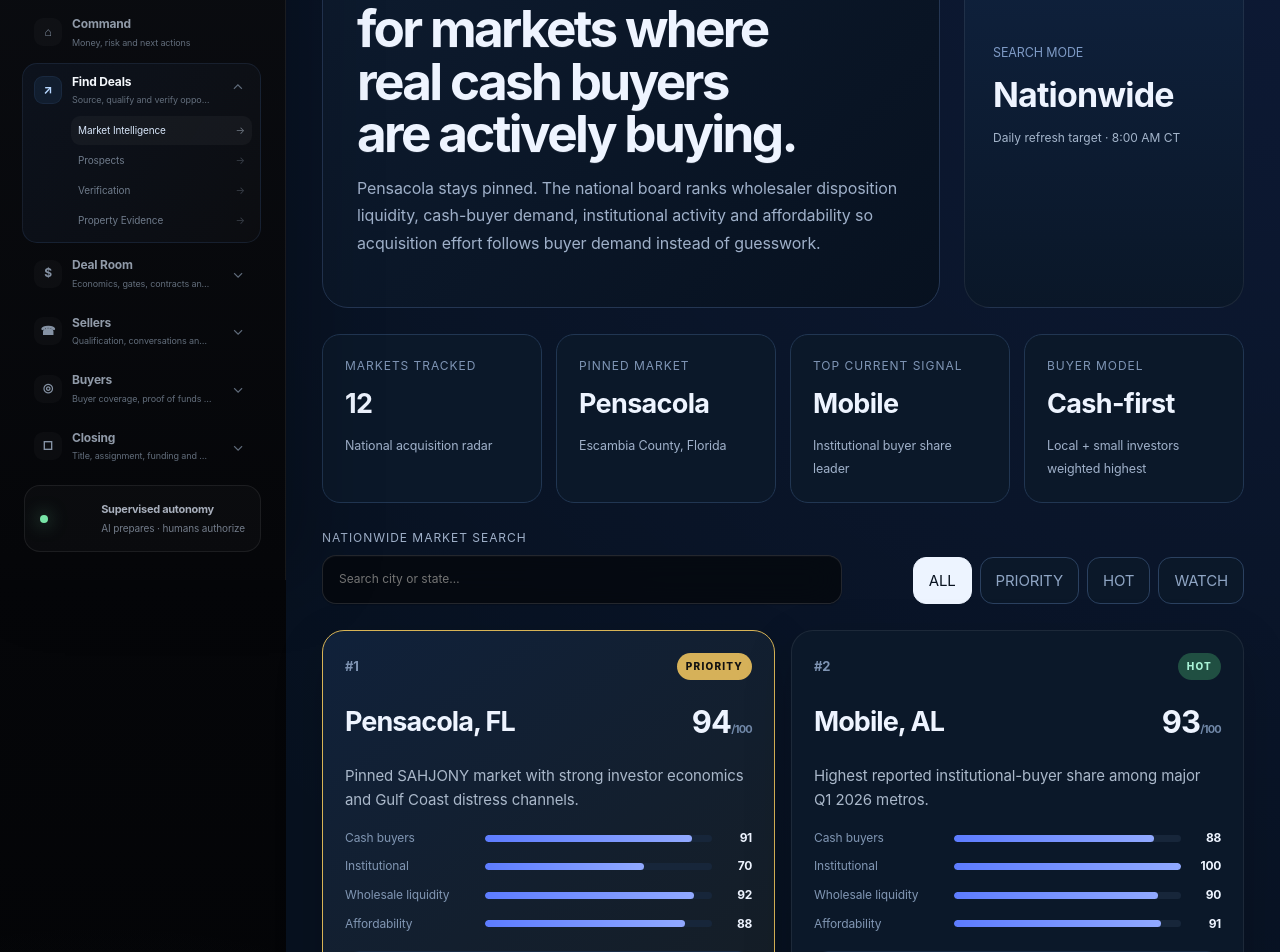
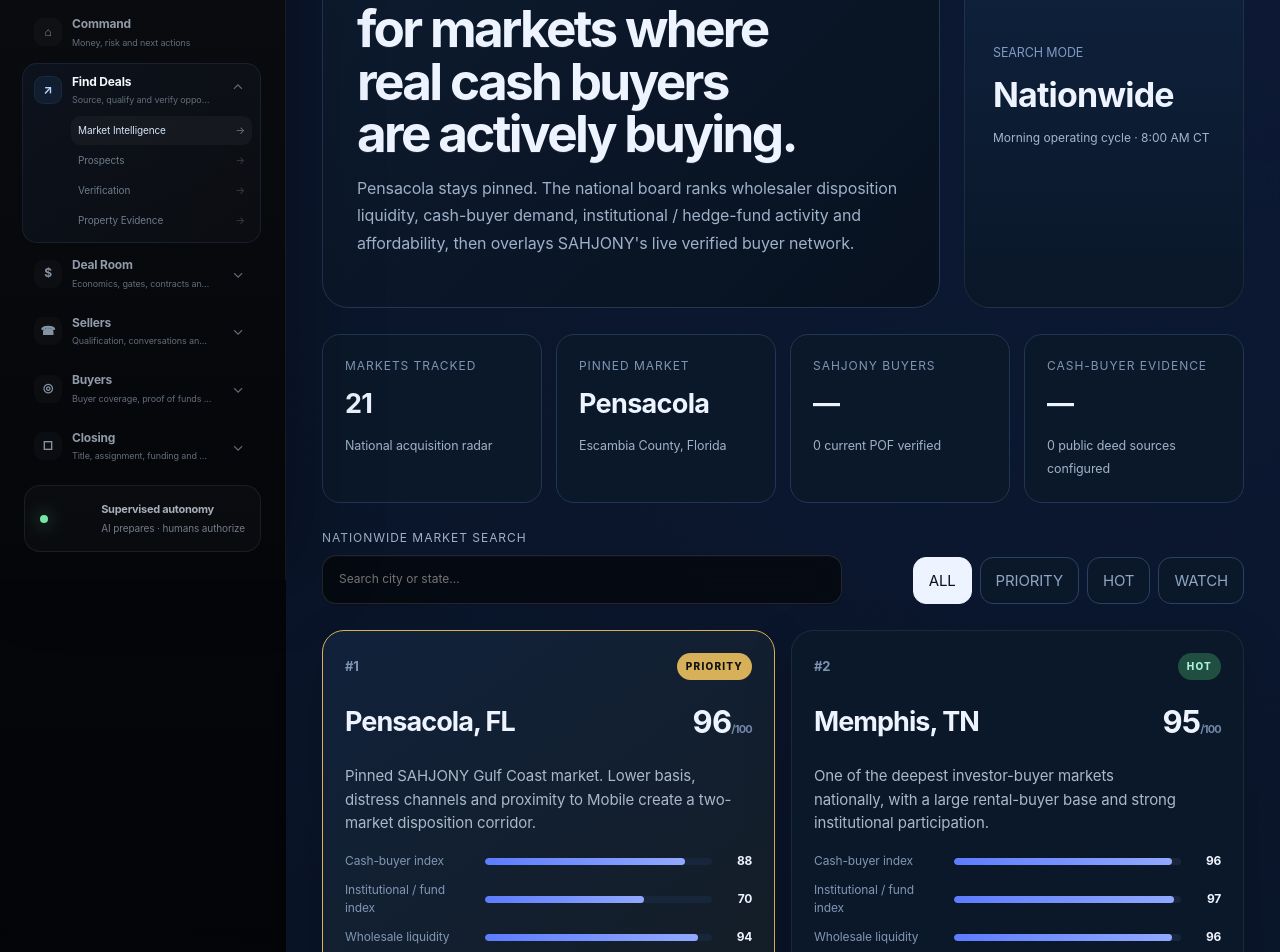
Before and after one commit to SAHJONY/Wholesale--ops-app, a Next.js app in the folder frontend/: page /owner/market-intelligence in a window 1280 px wide. Shown: the part 220-1172 px from the top of the page. Built offline with nearby package versions, Linux system fonts and the light colour scheme; no server answers.

Commit message:
expand nationwide market intelligence and live buyer overlay

```diff
--- a/frontend/app/owner/market-intelligence/page.tsx
+++ b/frontend/app/owner/market-intelligence/page.tsx
@@ -1,6 +1,6 @@
 'use client';
 
-import { useMemo, useState } from 'react';
+import { useEffect, useMemo, useState } from 'react';
 import styles from './market-intelligence.module.css';
 
 type Market = {
@@ -17,19 +17,47 @@
   source: string;
 };
 
+type BuyerDirectory = {
+  summary?: {
+    total_buyers?: number;
+    localized_buyers?: number;
+    proof_of_funds_verified?: number;
+    cash_buyer_candidates?: number;
+    cash_evidence_confirmed_candidates?: number;
+  };
+  buyer_intelligence?: {
+    configured_sources?: number;
+    states?: string[];
+    counties?: string[];
+    ready?: boolean;
+  };
+};
+
+// Scores are normalized acquisition-priority indexes (0-100), not literal percentages.
+// External benchmark inputs are refreshed through the operating workflow; live buyer-network
+// counts below come from the authenticated SAHJONY buyer directory at render time.
 const markets: Market[] = [
-  { metro: 'Pensacola', state: 'FL', tier: 'PRIORITY', score: 94, cashBuyer: 91, institutional: 70, wholesalerLiquidity: 92, affordability: 88, signal: 'Pinned SAHJONY market with strong investor economics and Gulf Coast distress channels.', focus: 'Escambia County foreclosure, probate, tax delinquent, vacant and absentee-owner SFR.', source: 'SAHJONY priority + national investor-market model' },
-  { metro: 'Mobile', state: 'AL', tier: 'HOT', score: 93, cashBuyer: 88, institutional: 100, wholesalerLiquidity: 90, affordability: 91, signal: 'Highest reported institutional-buyer share among major Q1 2026 metros.', focus: 'Affordable SFR, inherited property, tax delinquency, code violations.', source: 'ATTOM Q1 2026' },
-  { metro: 'Memphis', state: 'TN', tier: 'HOT', score: 92, cashBuyer: 91, institutional: 99, wholesalerLiquidity: 93, affordability: 95, signal: 'Deep rental-buyer base and very high institutional purchase share.', focus: 'Rental-grade 3/2 SFR, landlord fatigue, probate, pre-foreclosure.', source: 'ATTOM Q1 2026' },
-  { metro: 'Huntsville', state: 'AL', tier: 'HOT', score: 89, cashBuyer: 84, institutional: 91, wholesalerLiquidity: 86, affordability: 86, signal: 'Institutional demand remains elevated with strong household growth economics.', focus: 'Sub-$300K SFR, absentee owners, probate and tired landlords.', source: 'ATTOM Q1 2026' },
-  { metro: 'Cleveland', state: 'OH', tier: 'HOT', score: 88, cashBuyer: 95, institutional: 63, wholesalerLiquidity: 94, affordability: 97, signal: 'High all-cash participation and growing small-investor activity.', focus: 'Value-add SFR, tax delinquent, code violations, inherited homes.', source: 'Redfin + Realtor.com 2026' },
-  { metro: 'Pittsburgh', state: 'PA', tier: 'HOT', score: 86, cashBuyer: 84, institutional: 55, wholesalerLiquidity: 87, affordability: 90, signal: 'Small-investor activity has expanded materially versus pre-pandemic levels.', focus: 'Affordable SFR, inherited properties, long-held equity.', source: 'Realtor.com 2026' },
-  { metro: 'Jacksonville', state: 'FL', tier: 'HOT', score: 85, cashBuyer: 86, institutional: 79, wholesalerLiquidity: 90, affordability: 82, signal: 'Large existing institutional SFR footprint supports disposition depth.', focus: 'Duval County distress, rental-ready SFR, absentee owners.', source: 'GAO + institutional ownership research' },
-  { metro: 'Charlotte', state: 'NC', tier: 'HOT', score: 84, cashBuyer: 82, institutional: 78, wholesalerLiquidity: 89, affordability: 77, signal: 'Large institutional SFR footprint plus deep local investor ecosystem.', focus: 'Suburban SFR, tired landlords, inherited and light-rehab inventory.', source: 'Institutional ownership research 2026' },
-  { metro: 'Houston', state: 'TX', tier: 'HOT', score: 83, cashBuyer: 89, institutional: 68, wholesalerLiquidity: 91, affordability: 80, signal: 'Large cash-investor ecosystem; institutional activity is concentrated by ZIP rather than dominant metro-wide.', focus: 'Harris County courthouse distress, foreclosure, tax, probate and code enforcement.', source: 'Realtor.com + Houston market research 2026' },
-  { metro: 'Tampa', state: 'FL', tier: 'WATCH', score: 79, cashBuyer: 84, institutional: 72, wholesalerLiquidity: 88, affordability: 68, signal: 'Deep investor ownership base, but higher acquisition basis requires stricter spread discipline.', focus: 'Distressed SFR with meaningful equity and verified rehab margin.', source: 'Institutional ownership research 2026' },
-  { metro: 'Atlanta', state: 'GA', tier: 'WATCH', score: 76, cashBuyer: 82, institutional: 75, wholesalerLiquidity: 91, affordability: 70, signal: 'Still a major disposition market, but 2025 data showed investors becoming net sellers.', focus: 'Only pursue unusually strong discounts, high-equity distress and clean buyer coverage.', source: 'Realtor.com 2026' },
-  { metro: 'Boise City', state: 'ID', tier: 'WATCH', score: 74, cashBuyer: 70, institutional: 96, wholesalerLiquidity: 67, affordability: 58, signal: 'High reported institutional share but higher basis can compress wholesale spreads.', focus: 'Selective distress only; prioritize deep equity and verified buyer demand.', source: 'ATTOM Q1 2026' },
+  { metro: 'Pensacola', state: 'FL', tier: 'PRIORITY', score: 96, cashBuyer: 88, institutional: 70, wholesalerLiquidity: 94, affordability: 91, signal: 'Pinned SAHJONY Gulf Coast market. Lower basis, distress channels and proximity to Mobile create a two-market disposition corridor.', focus: 'Escambia County foreclosure, probate, tax delinquent, vacant, code-violation and absentee-owner SFR.', source: 'SAHJONY priority + 2026 investor-market benchmarks' },
+  { metro: 'Memphis', state: 'TN', tier: 'HOT', score: 95, cashBuyer: 96, institutional: 97, wholesalerLiquidity: 96, affordability: 96, signal: 'One of the deepest investor-buyer markets nationally, with a large rental-buyer base and strong institutional participation.', focus: 'Rental-grade SFR, tired landlords, inherited property, tax delinquency and pre-foreclosure.', source: 'Realtor.com 2026 investor report + ATTOM Q1 2026' },
+  { metro: 'Birmingham', state: 'AL', tier: 'HOT', score: 94, cashBuyer: 94, institutional: 90, wholesalerLiquidity: 95, affordability: 97, signal: 'High investor purchase share, low acquisition basis and strong landlord demand support fast disposition when rehab is controlled.', focus: 'Sub-$250K SFR, probate, tax delinquent, code violations and landlord fatigue.', source: 'Realtor.com 2026 investor report' },
+  { metro: 'Mobile', state: 'AL', tier: 'HOT', score: 93, cashBuyer: 89, institutional: 100, wholesalerLiquidity: 91, affordability: 94, signal: 'ATTOM reported the highest institutional-buyer share among major metros in Q1 2026; pairs naturally with Pensacola sourcing.', focus: 'Affordable SFR, inherited property, tax delinquency, vacancy and code violations.', source: 'ATTOM Q1 2026' },
+  { metro: 'Kansas City', state: 'MO', tier: 'HOT', score: 92, cashBuyer: 94, institutional: 88, wholesalerLiquidity: 94, affordability: 90, signal: 'Investor purchase share remains among the highest of the 50 largest metros, supporting rental and flip exits.', focus: 'Entry-level SFR, inherited homes, tired landlords and high-equity absentee owners.', source: 'Realtor.com 2026 investor report' },
+  { metro: 'St. Louis', state: 'MO', tier: 'HOT', score: 92, cashBuyer: 94, institutional: 87, wholesalerLiquidity: 94, affordability: 93, signal: 'Very high investor share with broad affordable housing stock and repeat landlord demand.', focus: 'Value-add SFR, tax delinquency, probate, code violations and long-held equity.', source: 'Realtor.com 2026 investor report' },
+  { metro: 'Houston', state: 'TX', tier: 'HOT', score: 91, cashBuyer: 96, institutional: 82, wholesalerLiquidity: 97, affordability: 85, signal: 'Exceptional investor transaction volume and cash participation; the opportunity is ZIP-specific and buyer-box driven.', focus: 'Harris County courthouse distress, foreclosure, tax, probate, code enforcement and absentee-owner SFR.', source: 'Houston investor market data 2026 + SAHJONY buyer intelligence' },
+  { metro: 'Dallas-Fort Worth', state: 'TX', tier: 'HOT', score: 90, cashBuyer: 93, institutional: 85, wholesalerLiquidity: 97, affordability: 79, signal: 'Large transaction base, established investor ecosystem and continued institutional interest create deep disposition coverage.', focus: 'Entry-level and workforce SFR, tired landlords, probate, foreclosure and high-equity absentee owners.', source: 'Realtor.com 2026 investor report + CBRE 2026 investor intentions' },
+  { metro: 'Cleveland', state: 'OH', tier: 'HOT', score: 90, cashBuyer: 95, institutional: 68, wholesalerLiquidity: 95, affordability: 98, signal: 'Low basis plus strong investor share creates attractive assignment economics for rehab and rental inventory.', focus: 'Value-add SFR, tax delinquent, code violations, inherited homes and long-held equity.', source: 'Realtor.com 2026 investor report' },
+  { metro: 'Indianapolis', state: 'IN', tier: 'HOT', score: 89, cashBuyer: 91, institutional: 77, wholesalerLiquidity: 93, affordability: 91, signal: 'Large landlord and BRRRR ecosystem with one of the stronger investor purchase shares among major metros.', focus: 'Rental SFR, absentee owners, probate, tired landlords and moderate rehab.', source: 'Realtor.com 2026 investor report' },
+  { metro: 'Oklahoma City', state: 'OK', tier: 'HOT', score: 88, cashBuyer: 90, institutional: 73, wholesalerLiquidity: 91, affordability: 94, signal: 'Affordable inventory and elevated investor share support repeat rental-buyer demand.', focus: 'Workforce SFR, inherited property, landlord fatigue, tax delinquency and deferred maintenance.', source: 'Realtor.com 2026 investor report' },
+  { metro: 'San Antonio', state: 'TX', tier: 'HOT', score: 87, cashBuyer: 92, institutional: 78, wholesalerLiquidity: 92, affordability: 88, signal: 'Deep small-investor activity remains the core signal even as large institutional ownership faces tighter federal constraints.', focus: 'Entry-level SFR, military-area rentals, inherited homes, absentee owners and foreclosure distress.', source: 'Realtor.com 2026 investor report + Cotality reporting' },
+  { metro: 'Jacksonville', state: 'FL', tier: 'HOT', score: 87, cashBuyer: 90, institutional: 82, wholesalerLiquidity: 94, affordability: 84, signal: 'Established rental-buyer ecosystem and institutional SFR footprint support disposition depth across Duval County.', focus: 'Duval County distress, rental-ready SFR, absentee owners, probate and light-to-medium rehab.', source: '2026 cash-buyer market research + institutional ownership studies' },
+  { metro: 'Charlotte', state: 'NC', tier: 'HOT', score: 86, cashBuyer: 88, institutional: 84, wholesalerLiquidity: 94, affordability: 78, signal: 'Strong local investor ecosystem plus institutional demand and population growth support suburban SFR exits.', focus: 'Suburban SFR, tired landlords, inherited property and light-rehab inventory.', source: 'CBRE 2026 investor intentions + 2026 investor-market research' },
+  { metro: 'Huntsville', state: 'AL', tier: 'HOT', score: 85, cashBuyer: 84, institutional: 91, wholesalerLiquidity: 87, affordability: 88, signal: 'Elevated institutional share and relatively attainable price points keep investor demand active.', focus: 'Sub-$300K SFR, absentee owners, probate, tired landlords and moderate rehab.', source: 'ATTOM Q1 2026' },
+  { metro: 'Atlanta', state: 'GA', tier: 'HOT', score: 85, cashBuyer: 91, institutional: 86, wholesalerLiquidity: 97, affordability: 73, signal: 'Still one of the deepest U.S. disposition markets, but competition and acquisition basis require tighter deal selection.', focus: 'South and west metro distress, inherited property, tired landlords and deep-discount SFR.', source: 'CBRE 2026 investor intentions + 2026 cash-buyer research' },
+  { metro: 'Las Vegas', state: 'NV', tier: 'WATCH', score: 82, cashBuyer: 91, institutional: 71, wholesalerLiquidity: 91, affordability: 68, signal: 'High investor share and cash usage support flips, but entry pricing makes spread discipline essential.', focus: 'Deep-equity distress, dated SFR, absentee owners and properties with clear renovation upside.', source: 'Realtor.com 2026 investor report + cash-buyer research' },
+  { metro: 'Phoenix', state: 'AZ', tier: 'WATCH', score: 81, cashBuyer: 91, institutional: 72, wholesalerLiquidity: 92, affordability: 66, signal: 'Large investor ecosystem remains liquid, but higher acquisition basis compresses marginal wholesale deals.', focus: 'Only strong equity, meaningful price reductions, inherited property and value-add SFR.', source: '2026 cash-buyer and wholesale-market research' },
+  { metro: 'Tampa', state: 'FL', tier: 'WATCH', score: 80, cashBuyer: 88, institutional: 77, wholesalerLiquidity: 92, affordability: 65, signal: 'Deep investor ownership base and cash demand remain attractive, but insurance and basis risk require wider spreads.', focus: 'Distressed SFR with meaningful equity, clean insurance diligence and verified rehab margin.', source: '2026 investor-market research' },
+  { metro: 'Pittsburgh', state: 'PA', tier: 'WATCH', score: 79, cashBuyer: 84, institutional: 58, wholesalerLiquidity: 86, affordability: 92, signal: 'Affordable basis and expanding small-investor activity create selective value opportunities.', focus: 'Affordable SFR, inherited property, long-held equity and deferred maintenance.', source: 'Realtor.com 2026 investor research' },
+  { metro: 'Boise City', state: 'ID', tier: 'WATCH', score: 75, cashBuyer: 72, institutional: 96, wholesalerLiquidity: 68, affordability: 55, signal: 'High institutional share is notable, but higher basis and thinner wholesale liquidity reduce assignment tolerance.', focus: 'Selective distress only; prioritize deep equity and buyer-confirmed demand before contracting.', source: 'ATTOM Q1 2026' },
 ];
 
 function meter(value: number) { return `${Math.max(0, Math.min(100, value))}%`; }
@@ -37,29 +65,42 @@
 export default function MarketIntelligencePage() {
   const [query, setQuery] = useState('');
   const [tier, setTier] = useState('ALL');
+  const [buyers, setBuyers] = useState<BuyerDirectory | null>(null);
+
+  useEffect(() => {
+    let cancelled = false;
+    void fetch('/api/backend/buyer-directory', { cache: 'no-store', headers: { Authorization: 'Bearer cookie-session' } })
+      .then(async response => response.ok ? response.json() as Promise<BuyerDirectory> : null)
+      .then(data => { if (!cancelled && data) setBuyers(data); })
+      .catch(() => undefined);
+    return () => { cancelled = true; };
+  }, []);
 
   const visible = useMemo(() => markets
     .filter(market => tier === 'ALL' || market.tier === tier)
     .filter(market => `${market.metro} ${market.state}`.toLowerCase().includes(query.toLowerCase()))
     .sort((a, b) => b.score - a.score), [query, tier]);
 
+  const buyerSummary = buyers?.summary || {};
+  const intelligence = buyers?.buyer_intelligence || {};
+
   return <main className={styles.page}>
     <header className={styles.hero}>
       <div>
         <span>SAHJONY WHOLESALE OS · DAILY MARKET INTELLIGENCE</span>
         <h1>Nationwide search for markets where real cash buyers are actively buying.</h1>
-        <p>Pensacola stays pinned. The national board ranks wholesaler disposition liquidity, cash-buyer demand, institutional activity and affordability so acquisition effort follows buyer demand instead of guesswork.</p>
+        <p>Pensacola stays pinned. The national board ranks wholesaler disposition liquidity, cash-buyer demand, institutional / hedge-fund activity and affordability, then overlays SAHJONY&apos;s live verified buyer network.</p>
       </div>
       <div className={styles.heroCard}>
-        <small>SEARCH MODE</small><strong>Nationwide</strong><span>Daily refresh target · 8:00 AM CT</span>
+        <small>SEARCH MODE</small><strong>Nationwide</strong><span>Morning operating cycle · 8:00 AM CT</span>
       </div>
     </header>
 
     <section className={styles.kpis}>
       <article><span>Markets tracked</span><strong>{markets.length}</strong><small>National acquisition radar</small></article>
       <article><span>Pinned market</span><strong>Pensacola</strong><small>Escambia County, Florida</small></article>
-      <article><span>Top current signal</span><strong>Mobile</strong><small>Institutional buyer share leader</small></article>
-      <article><span>Buyer model</span><strong>Cash-first</strong><small>Local + small investors weighted highest</small></article>
+      <article><span>SAHJONY buyers</span><strong>{buyerSummary.total_buyers ?? '—'}</strong><small>{buyerSummary.proof_of_funds_verified ?? 0} current POF verified</small></article>
+      <article><span>Cash-buyer evidence</span><strong>{buyerSummary.cash_evidence_confirmed_candidates ?? '—'}</strong><small>{intelligence.configured_sources ?? 0} public deed sources configured</small></article>
     </section>
 
     <section className={styles.controls}>
@@ -73,8 +114,8 @@
         <div className={styles.title}><h2>{market.metro}, {market.state}</h2><strong>{market.score}<small>/100</small></strong></div>
         <p>{market.signal}</p>
         <div className={styles.metrics}>
-          <div><span>Cash buyers</span><i><em style={{ width: meter(market.cashBuyer) }} /></i><b>{market.cashBuyer}</b></div>
-          <div><span>Institutional</span><i><em style={{ width: meter(market.institutional) }} /></i><b>{market.institutional}</b></div>
+          <div><span>Cash-buyer index</span><i><em style={{ width: meter(market.cashBuyer) }} /></i><b>{market.cashBuyer}</b></div>
+          <div><span>Institutional / fund index</span><i><em style={{ width: meter(market.institutional) }} /></i><b>{market.institutional}</b></div>
           <div><span>Wholesale liquidity</span><i><em style={{ width: meter(market.wholesalerLiquidity) }} /></i><b>{market.wholesalerLiquidity}</b></div>
           <div><span>Affordability</span><i><em style={{ width: meter(market.affordability) }} /></i><b>{market.affordability}</b></div>
         </div>
@@ -84,9 +125,10 @@
     </section>
 
     <section className={styles.method}>
-      <div><span>RANKING LOGIC</span><h2>Cash buyers first. Institutions are a signal, not the whole market.</h2></div>
-      <p>The score prioritizes evidence of active cash/investor purchases, depth of local disposition demand, attainable price points and distress-to-ARV spread. Institutional activity is included because it can deepen buyer demand in selected ZIP codes, but small and local investors receive more weight because they represent most current investor purchases nationally.</p>
-      <p className={styles.disclaimer}>Market scores are acquisition-priority signals, not guarantees of assignment liquidity. Every property still requires source-backed comps, title review, rehab validation and buyer-specific buy-box confirmation before contracting.</p>
+      <div><span>RANKING LOGIC</span><h2>Cash buyers first. Hedge funds are a demand signal, not the strategy.</h2></div>
+      <p>The score prioritizes active investor purchases, local disposition depth, attainable basis and distress-to-ARV spread. Institutional and fund activity increases the score where it adds real ZIP-level demand, but local and small investors remain the primary disposition engine.</p>
+      <p>Live buyer counts come from SAHJONY&apos;s authenticated buyer directory and public-deed buyer intelligence. External market benchmarks are evidence inputs and should be refreshed as new ATTOM, Realtor.com, local deed and buyer-network data arrives.</p>
+      <p className={styles.disclaimer}>Indexes are acquisition-priority signals, not literal cash-purchase percentages or guarantees of assignment liquidity. Every property still requires source-backed comps, title review, rehab validation and buyer-specific buy-box confirmation before contracting.</p>
     </section>
   </main>;
 }
```
